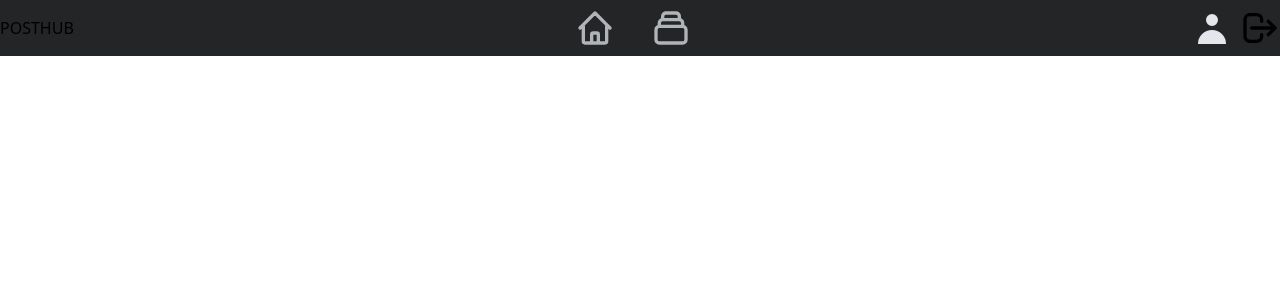
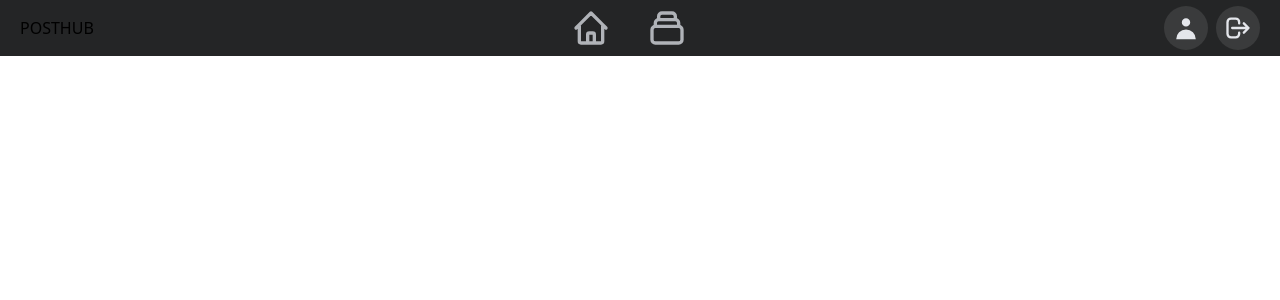
Before and after one commit to JethroNatividad/newposthub, a Next.js app: page / in a window 1280 px wide. Shown: the top 300 px of the page. Built offline with nearby package versions, Linux system fonts and the light colour scheme.

Commit message:
style nav right area

```diff
--- a/components/Navbar.js
+++ b/components/Navbar.js
@@ -4,7 +4,7 @@ import { UserIcon } from '@heroicons/react/solid'
 
 const Navbar = () => {
     return (
-        <div className="flex h-14 justify-between items-center bg-secondary-dark">
+        <div className="flex h-14 justify-between items-center bg-secondary-dark px-5">
             {/* Logo */ }
             <div className="flex justify-center">
 
@@ -13,21 +13,21 @@ const Navbar = () => {
 
             {/* Middle area */ }
             <div className="flex justify-center space-x-3">
-                <div className="text-offwhite-100 cursor-pointer hover:bg-tertiary-dark px-3 py-1">
+                <div className="text-offwhite-100 cursor-pointer hover:bg-tertiary-dark px-3 py-1 rounded-lg">
                     <HomeIcon className="w-10 h-10" />
                 </div>
-                <div className="text-offwhite-100 cursor-pointer hover:bg-tertiary-dark px-3 py-1">
+                <div className="text-offwhite-100 cursor-pointer hover:bg-tertiary-dark px-3 py-1 rounded-lg">
                     <CollectionIcon className="w-10 h-10" />
                 </div>
             </div>
 
             {/* Right area */ }
             <div className="flex space-x-2">
-                <div className="text-offwhite-50">
-                    <UserIcon className="w-10 h-10" />
+                <div className="text-offwhite-50 hover:brightness-150 bg-tertiary-dark p-2 rounded-3xl cursor-pointer flex justify-center items-center">
+                    <UserIcon className="w-7 h-7" />
                 </div>
-                <div>
-                    <LogoutIcon className="w-10 h-10" />
+                <div className="text-offwhite-50 hover:brightness-150 bg-tertiary-dark p-2 rounded-3xl cursor-pointer justify-center items-center">
+                    <LogoutIcon className="w-7 h-7" />
                 </div>
             </div>
         </div>
```
